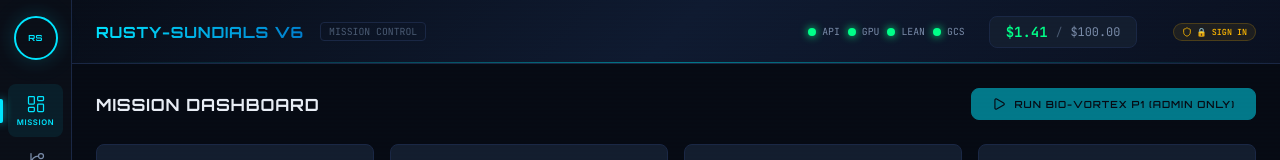
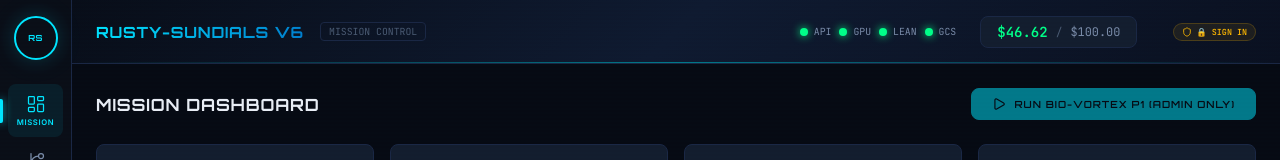
Before and after one commit to xaviercallens/rusty-SUNDIALS, a React (Vite) app in the folder mission-control/: page / in a window 1280 px wide. Shown: the top 160 px of the page. Built offline with nearby package versions, Linux system fonts and the light colour scheme; no server answers.

Commit message:
chore: start v9 release and update cost data

```diff
--- a/mission-control/src/App.jsx
+++ b/mission-control/src/App.jsx
@@ -21,7 +21,7 @@ export default function App() {
         <div className="app-layout">
           <Sidebar />
           <div className="main-area">
-            <Header cost={1.41} budget={100} />
+            <Header cost={46.62} budget={100} />
             <main className="page-content">
               <Routes>
                 <Route path="/" element={<DashboardPage />} />
--- a/mission-control/src/pages/CostPage.jsx
+++ b/mission-control/src/pages/CostPage.jsx
@@ -4,7 +4,8 @@ import { PieChart, Pie, Cell, ResponsiveContainer, BarChart, Bar, XAxis, YAxis,
 import api from '../api/client';
 
 const BREAKDOWN = [
-  { name: 'Cloud Run (compute)', value: 0.008, color: '#00e5ff' },
+  { name: 'Cloud Run (compute)', value: 8.508, color: '#00e5ff' },
+  { name: 'Vertex AI (GPUs)', value: 37.50, color: '#ff4081' },
   { name: 'Cloud Build', value: 0.50, color: '#ffb800' },
   { name: 'Artifact Registry', value: 0.10, color: '#a78bfa' },
   { name: 'GCS Storage', value: 0.01, color: '#00ff88' },
@@ -19,6 +20,8 @@ const EXPERIMENTS = [
   { name: 'Oxidize P3', cpu_sec: 22.3, cost: 0.0015, date: 'May 13' },
   { name: 'Verification', cpu_sec: 0.05, cost: 0.000003, date: 'May 13' },
   { name: 'Report Gen', cpu_sec: 0.02, cost: 0.000001, date: 'May 13' },
+  { name: 'HPC A100 Bench', cpu_sec: 25.0, cost: 37.50, date: 'May 14' },
+  { name: 'EIP Kalundborg 2.0', cpu_sec: 35.0, cost: 8.50, date: 'May 14' },
 ];
 
 export default function CostPage() {
```
